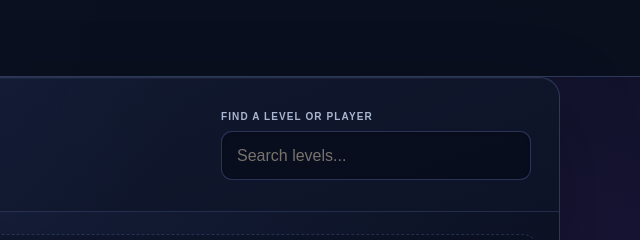
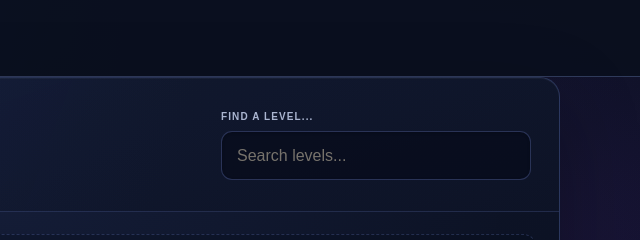
Before and after one commit to tyalamoon/robot-demon-list, a plain HTML site: page index.html in a window 1280 px wide. Shown: the top 240 px of the page, 640-1280 px from the left. Drawn offline with nearby package versions, Linux system fonts and the light colour scheme; no server answers.

Commit message:
Change leaderboard search placeholder

```diff
--- a/index.html
+++ b/index.html
@@ -1555,7 +1555,7 @@ body.pack-suggest-open { overflow: hidden; }
           <p>Explore the hardest robot challenges and their verified records.</p>
         </div>
         <div class="board-tools">
-          <label class="leaderboard-search-label" for="search">Find a level or player</label>
+          <label class="leaderboard-search-label" for="search">Find a level...</label>
           <input class="field search-field" id="search" type="search" placeholder="Search levels..." aria-label="Search players or levels" maxlength="150">
         </div>
       </div>
```
